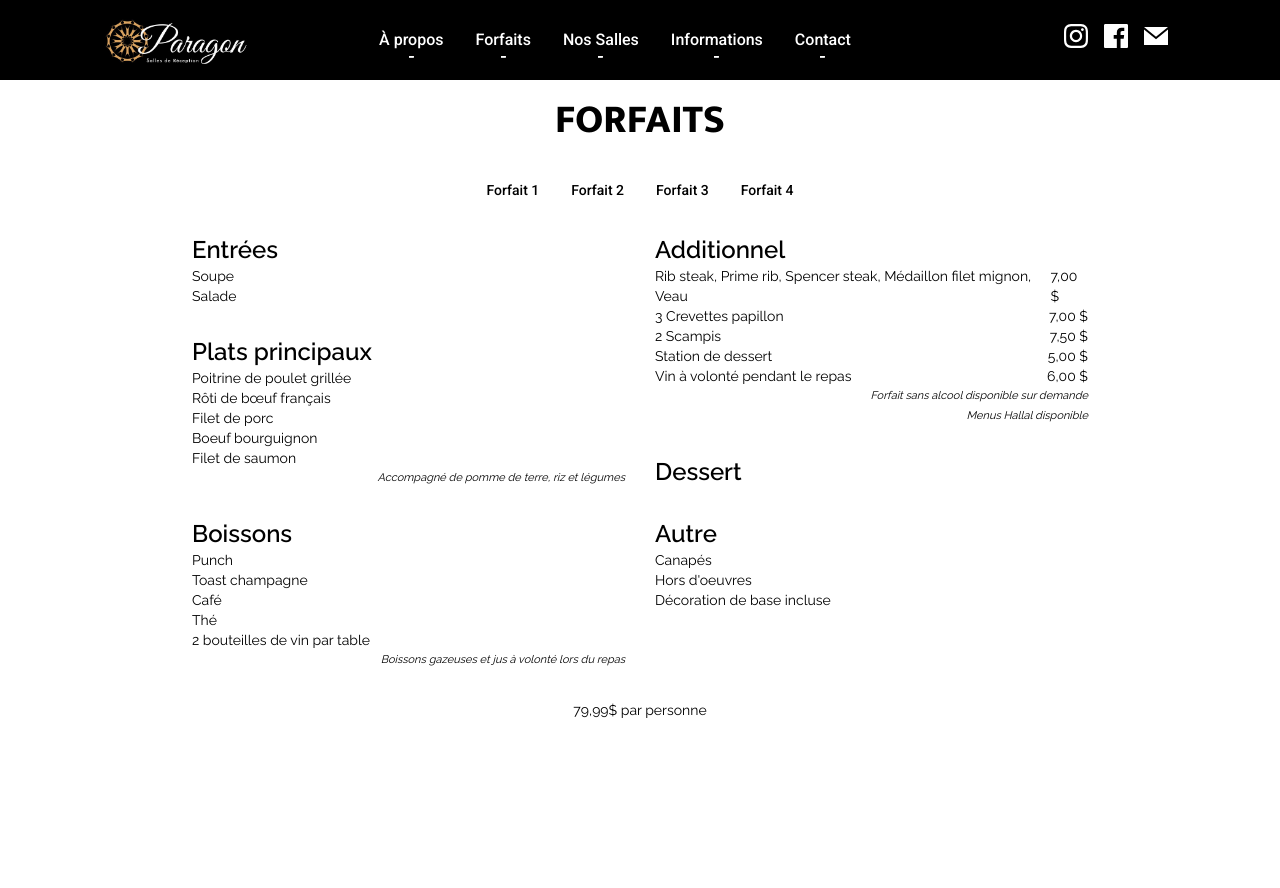
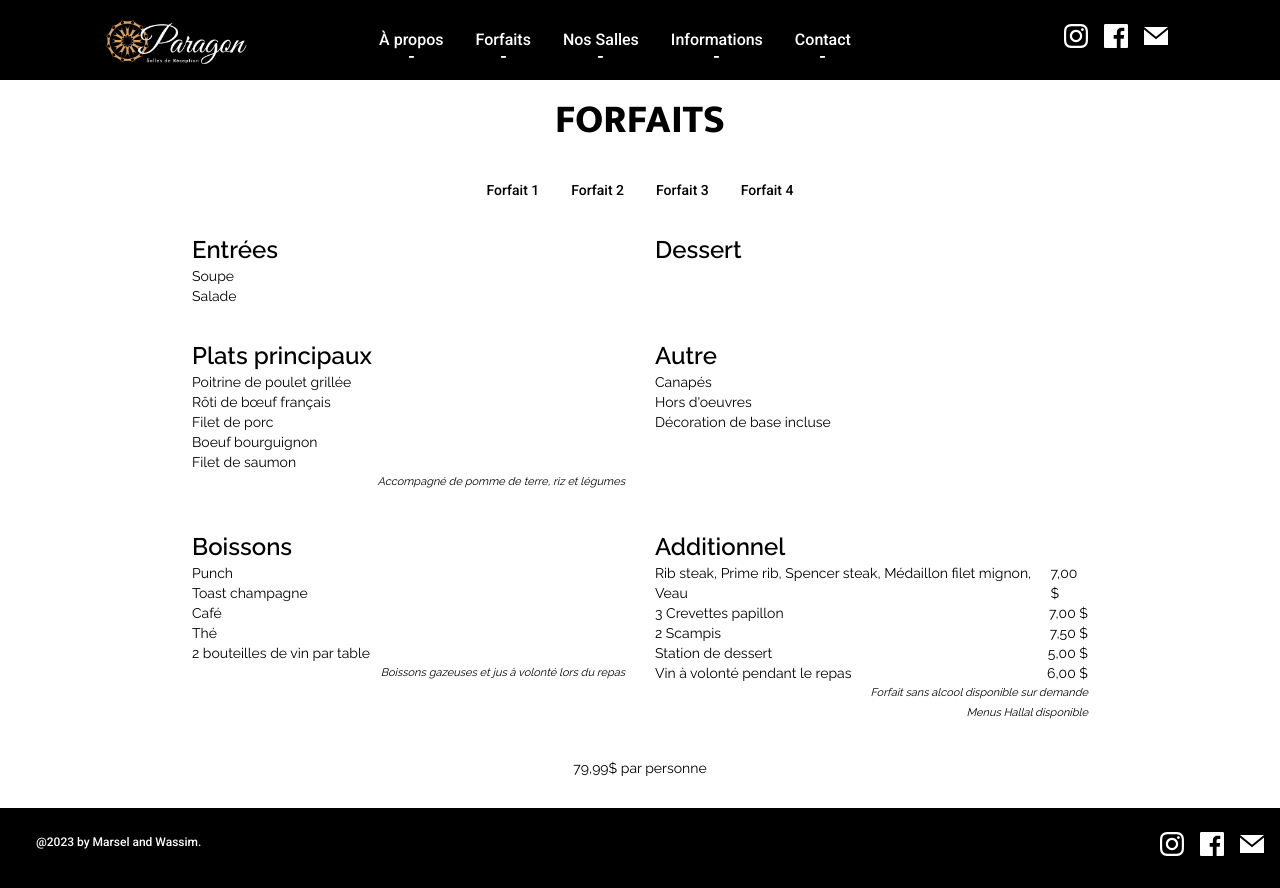
Before and after one commit to Mbaka11/Paragaon, an Angular app in the folder client/: page /#/forfaits in a window 1280 px wide. Before the commit the page ends 800 px from the top, so only its background shows below. Built offline with nearby package versions, Linux system fonts and the light colour scheme.

Commit message:
bottom bar added

```diff
--- a/client/src/app/components/forfait-one/forfait-one.component.html
+++ b/client/src/app/components/forfait-one/forfait-one.component.html
@@ -33,23 +33,23 @@
     </div>
     <div id="additional">
         <h1>Additionnel</h1>
-        <div class="additionnal-item-container">
+        <div class="additional-item-container">
             <p>Rib steak, Prime rib, Spencer steak, Médaillon filet mignon, Veau</p>
             <p>7,00 $</p>
         </div>
-        <div class="additionnal-item-container">
+        <div class="additional-item-container">
             <p>3 Crevettes papillon</p>
             <p>7,00 $</p>
         </div>
-        <div class="additionnal-item-container">
+        <div class="additional-item-container">
             <p>2 Scampis</p>
             <p>7,50 $</p>
         </div>
-        <div class="additionnal-item-container">
+        <div class="additional-item-container">
             <p>Station de dessert</p>
             <p>5,00 $</p>
         </div>
-        <div class="additionnal-item-container">
+        <div class="additional-item-container">
             <p>Vin à volonté pendant le repas</p>
             <p>6,00 $</p>
         </div>
--- a/client/src/app/components/forfait-one/forfait-one.component.scss
+++ b/client/src/app/components/forfait-one/forfait-one.component.scss
@@ -1,13 +1,14 @@
 #grid-container {
     box-sizing: border-box;
     width: 100%;
+    height: 75vh;
     display: grid;
     padding: 2% 15%;
     grid-template-areas:
-        'entry additional '
-        'main-course additional'
-        'main-course dessert'
-        'drinks other'
+        'entry dessert '
+        'main-course other'
+        'main-course -'
+        'drinks additional'
         'price price';
     grid-template-columns: repeat(2, minmax(0, 1fr));
     grid-gap: 30px;
@@ -42,7 +43,7 @@
     text-align: center;
 }
 
-.additionnal-item-container {
+.additional-item-container {
     display: flex;
     justify-content: space-between;
 }
--- a/client/src/app/pages/forfait-page/forfait-page.component.html
+++ b/client/src/app/pages/forfait-page/forfait-page.component.html
@@ -1,4 +1,5 @@
 <app-headbar></app-headbar>
+<div id="page-container">
     <div id="main-container">
         <p id="banner">FORFAITS</p>
         <div id="forfaits-btn-list">
@@ -14,3 +15,5 @@
             <p *ngIf="isForfait4">Forfait 4</p>
         </div>
     </div>
+    <app-bottom-bar></app-bottom-bar>
+</div>
--- a/client/src/app/pages/forfait-page/forfait-page.component.scss
+++ b/client/src/app/pages/forfait-page/forfait-page.component.scss
@@ -1,9 +1,3 @@
-#main-container {
-    position: absolute;
-    top: 10vh;
-    width: 100%;
-}
-
 #banner {
     height: 10vh;
     display: flex;
@@ -19,3 +13,9 @@
     align-items: center;
     justify-content: center;
 }
+
+#page-container {
+    position: relative;
+    top: 10vh;
+    height: 100vh;
+}
```
Lines whose indentation alone changed are shown as unchanged.
